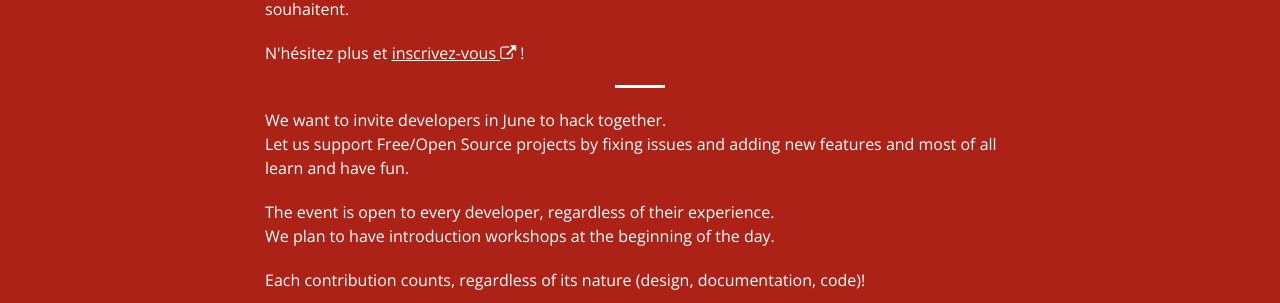
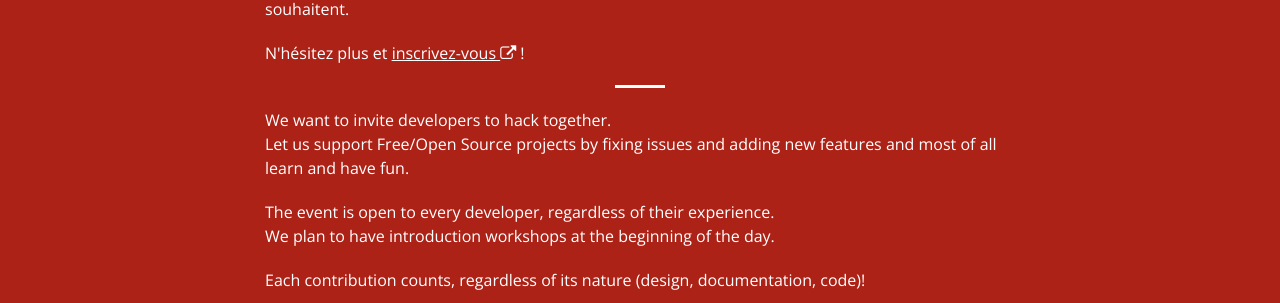
Before and after one commit to hack-commit-push/paris2021, a Jekyll site: the page built from index.html, in a window 1280 px wide and 900 px high, scrolled down 1142 px. Shown: the part 151-454 px from the top of the window. Built offline with Jekyll 4.4.1, drawn with Linux system fonts in a browser that asks for light colours.

Commit message:
Remove wrong date

```diff
--- a/_includes/about.html
+++ b/_includes/about.html
@@ -13,7 +13,7 @@
                 <p class="text-left" lang="fr">N'hésitez plus et <a rel="noopener" target="_blank" href="{{site.registration_link}}">inscrivez-vous <i class="fa fa-external-link" aria-hidden="true"></i></a> !</p>
                 {% endif %}
                 <hr />
-                <p class="text-left">We want to invite developers in June to hack together.<br />
+                <p class="text-left">We want to invite developers to hack together.<br />
                 Let us support Free/Open Source projects by fixing issues and adding new features and most of all learn and have fun.</p>
                 <p class="text-left">The event is open to every developer, regardless of their experience.<br />
                 We plan to have introduction workshops at the beginning of the day.</p>
```
